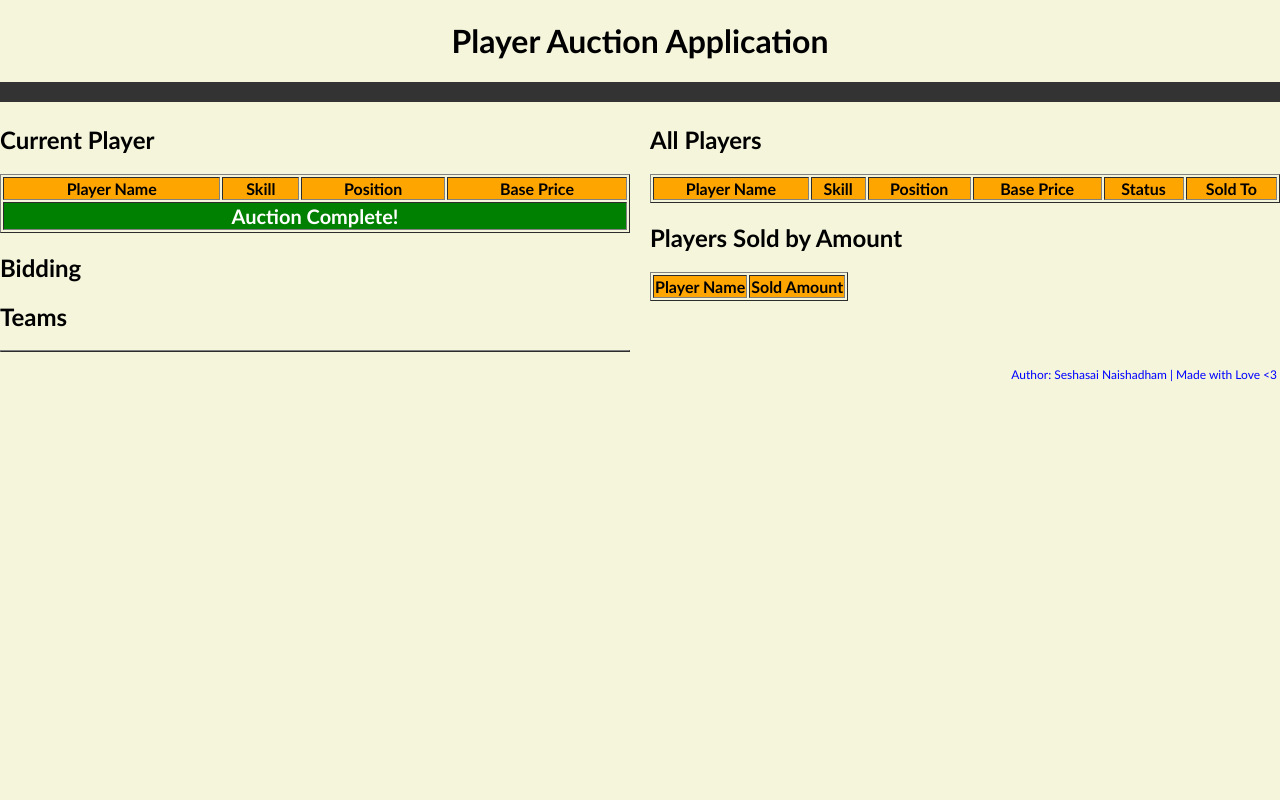
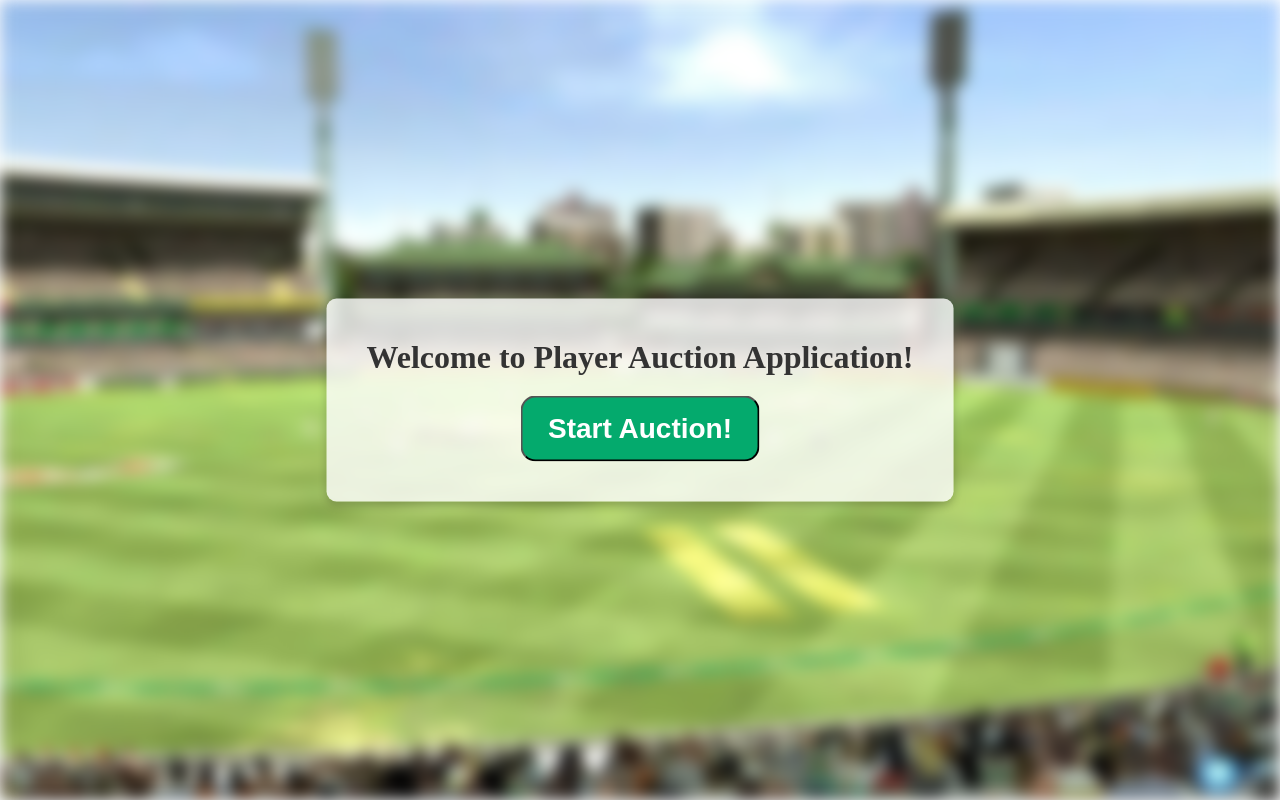
Before and after one commit to imseshu/auction_app, a Flask app: page / in a window 1280 px wide. Run offline with Flask 3, Linux system fonts and the light colour scheme; lists and menus that the app fills with data are empty; parts of the project's set-up code (start-up, migrations or seed data) failed here and were passed over.

Commit message:
Added Welcome page

```diff
--- a/app.py
+++ b/app.py
@@ -53,6 +53,10 @@ for team in teams:
     remaining[team['Team Name']] = team['Budget']
 
 @app.route('/')
+def welcome():
+    return render_template('welcome.html')
+
+@app.route('/auction')
 def index():
     global current_player, current_bid, highest_bid_team, auction_complete, results_file
     return render_template('index.html',
--- a/templates/index.html
+++ b/templates/index.html
@@ -4,7 +4,7 @@
     <meta charset="UTF-8">
     <meta name="viewport" content="width=device-width, initial-scale=1.0">
     <title>Player Auction App</title>
-    <link rel="icon" type="image/png" href="https://cdn-icons-png.flaticon.com/512/204/204180.png">
+    <link rel="icon" type="image/png" href="{{ url_for('static', filename='images/icon.png') }}">
     <style>
         .current-player {
             color: red;
--- /dev/null
+++ b/templates/welcome.html
@@ -0,0 +1,66 @@
+<!doctype html>
+<html lang="en">
+<head>
+    <meta charset="UTF-8">
+    <meta name="viewport" content="width=device-width, initial-scale=1.0">
+    <title>Player Auction App</title>
+    <link rel="icon" type="image/png" href="https://cdn-icons-png.flaticon.com/512/204/204180.png">
+</head>
+<style>
+    /* Reset default margin and padding */
+    * {
+        margin: 0;
+        padding: 0;
+        box-sizing: border-box;
+    }
+    /* Set the background image and blur effect */
+    .background {
+        position: fixed;
+        top: 0;
+        left: 0;
+        width: 100%;
+        height: 100%;
+        background: url('{{ url_for('static', filename='images/background.jpg') }}') no-repeat center center/cover;
+        filter: blur(8px);
+        z-index: -1;
+    }
+
+    /* Centered box styling */
+    .center-box {
+    position: absolute;
+    top: 50%;
+    left: 50%;
+    transform: translate(-50%, -50%);
+    background: rgba(255, 255, 255, 0.8);
+    padding: 40px;
+    border-radius: 10px;
+    text-align: center;
+    box-shadow: 0 4px 8px rgba(0, 0, 0, 0.2);
+    }
+
+    .center-box h1 {
+    margin-bottom: 20px;
+    font-size: 2em;
+    color: #333;
+    }
+    .button {
+            padding: 15px 25px;
+            background-color: #04AA6D;
+            color: white;
+            font-weight: bold;
+            cursor: pointer;
+            font-size: 28px;
+            border-radius: 15px;
+    }
+    .button:hover {background-color: green}
+</style>
+<body>
+    <div class="background"></div>
+    <div class="center-box">
+        <h1>Welcome to Player Auction Application!</h1>
+        <form action="/auction" method="get">
+            <input type="submit" class="button" value="Start Auction!">
+        </form>
+    </div>
+</body>
+</html>
```
Also changed, not shown: static/images/background.jpg (added), static/images/icon.png (added).
